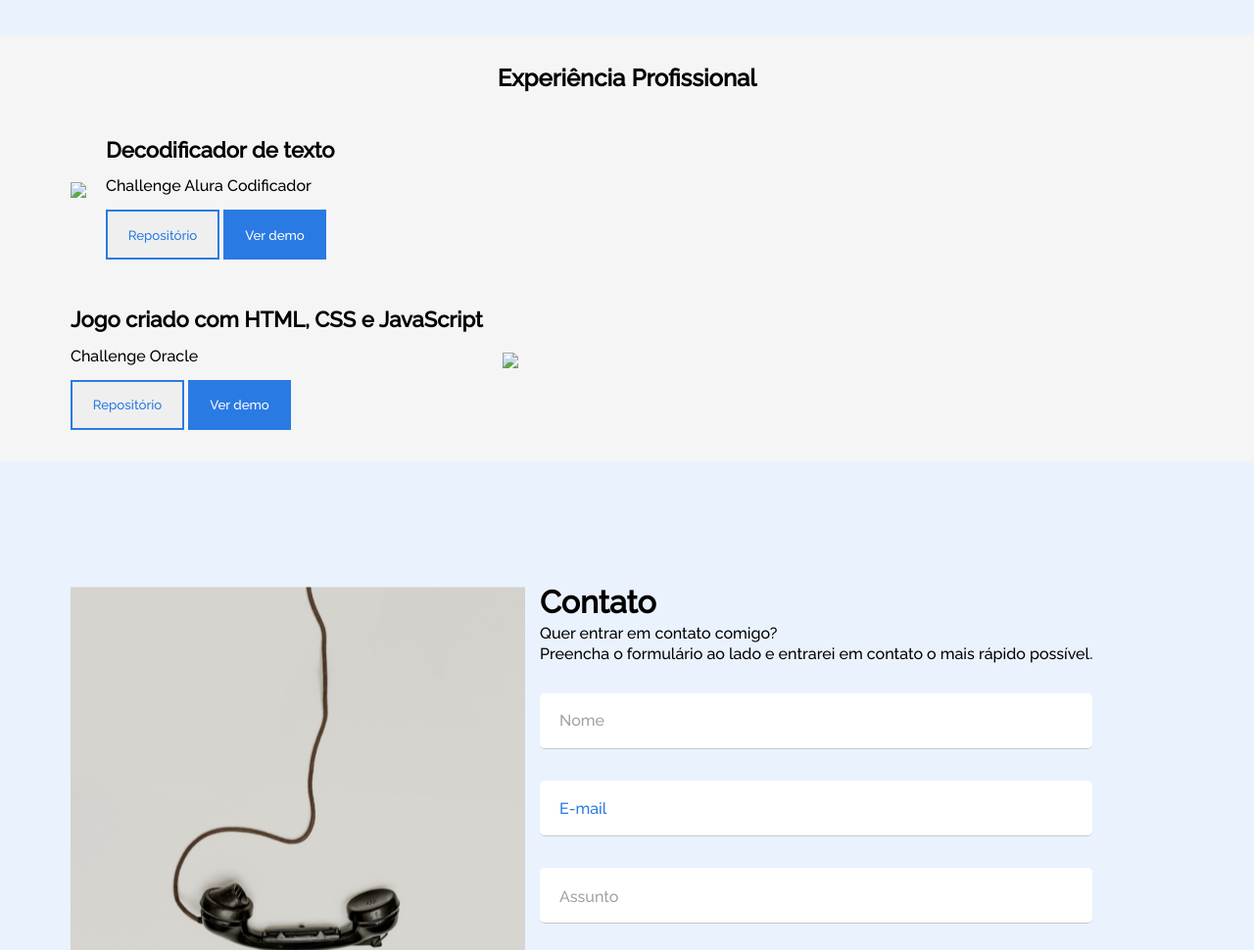
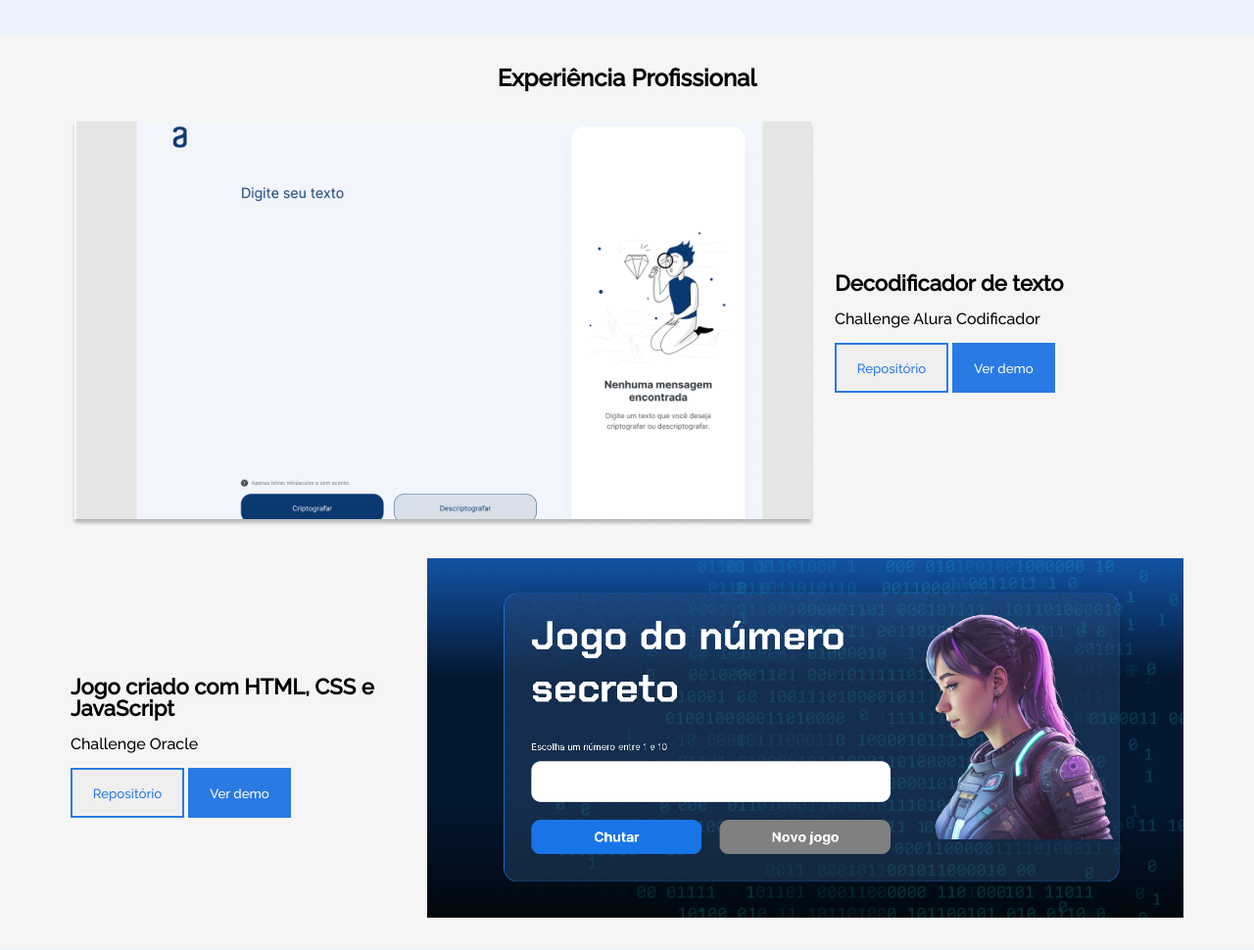
Before and after one commit to Kiaizen/Portifolio, a plain HTML site: page index.html in a window 1280 px wide. Shown: the part 1980-2950 px from the top of the page at 98% size. Drawn offline with Linux system fonts and the light colour scheme.

Commit message:
Update index.html

```diff
--- a/index.html
+++ b/index.html
@@ -201,7 +201,7 @@
         <h2 class="experience__section__title" id="xp">Experiência Profissional</h2>
         <div class="experience__box">
             <!-- Insira a logo/captura de seu projeto/trabalho -->
-            <img class="experience__img" src="/assets/Decodificador.pn">
+            <img class="experience__img" src="/assets/Decodificador.png">
             <div class="experience__info">
                 <h2 class="experience__title">Decodificador de texto</h2>
                 <h3 class="experience__text">Challenge Alura Codificador </h3>
@@ -225,7 +225,7 @@
                             <span class="experience__demo"><a href="https://kiaizen.github.io/Jogo-do-Numero-Secreto/" target="_blank"><button class="experiencia__botao--demo">Ver demo</button></a></span>
                     </div>
             </div>
-            <img class="experience__img" src="/assets/Jogo do número secreto.pn">
+            <img class="experience__img" src="/assets/Jogo do número secreto.png">
         </div>
 
     </section>
```
